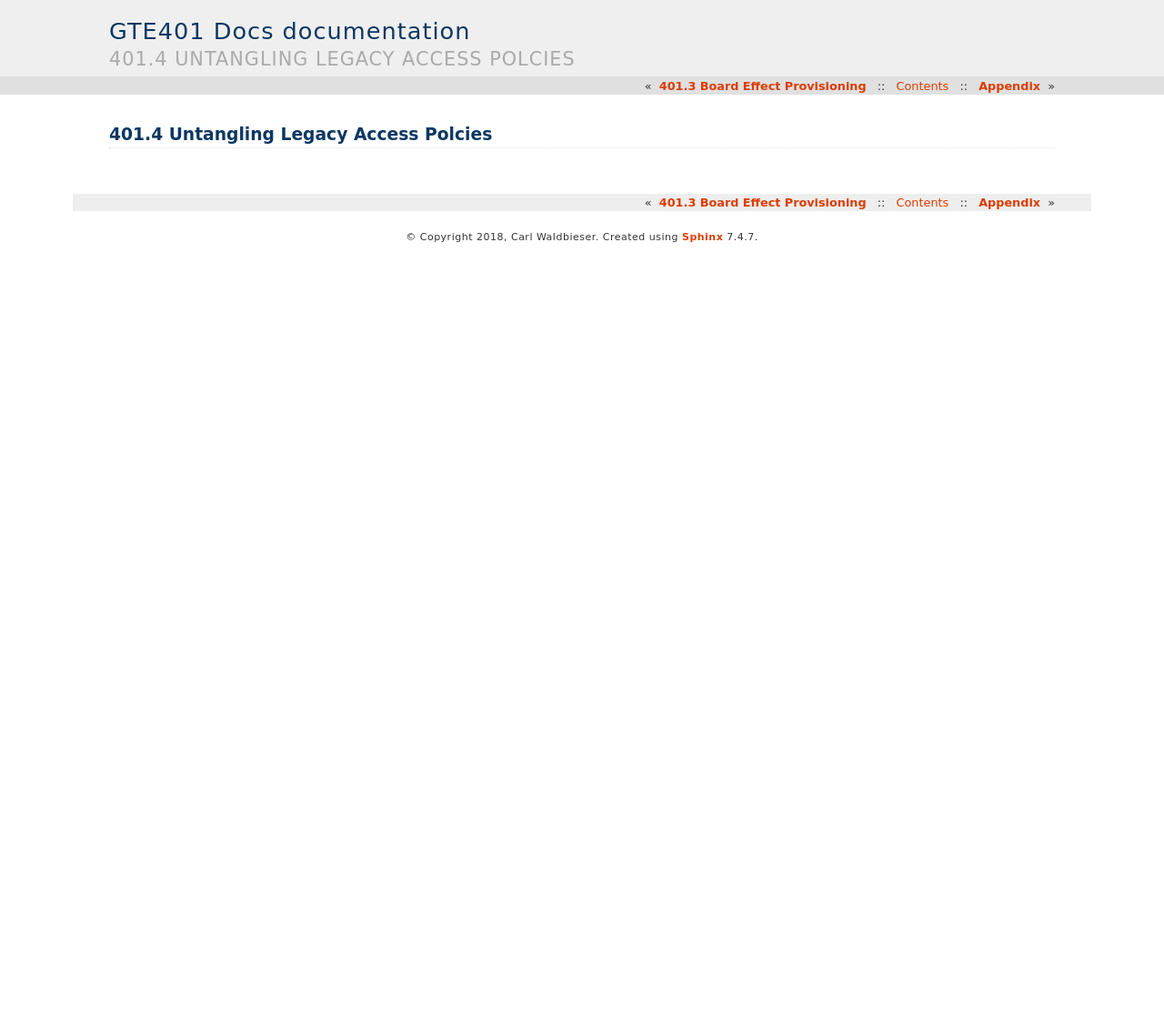
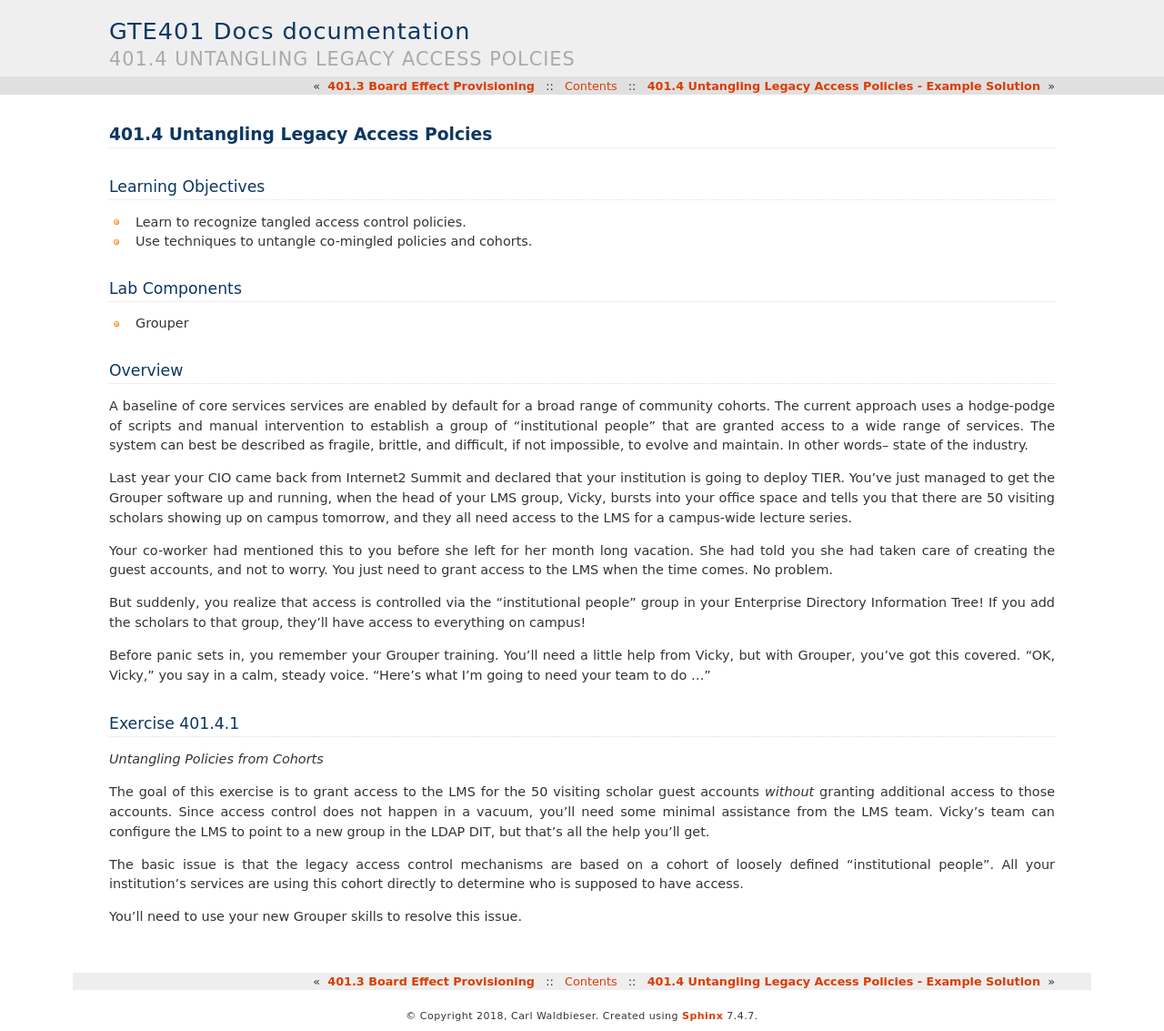
Before and after one commit to cwaldbieser/grouper401_docs, a Sphinx documentation site: the page built from docs/401.4.rst, in a window 1280 px wide. Shown: the whole page at 91% size. Built offline with Sphinx 7.4.7, drawn with Linux system fonts in a browser that asks for light colours; before the commit the page ends 900 px from its top, so only the background shows below that.

Commit message:
Added 401.4.

```diff
--- /dev/null
+++ b/docs/401.4-example-solution.rst
@@ -0,0 +1,25 @@
+
+==========================================================
+401.4 Untangling Legacy Access Policies - Example Solution
+==========================================================
+
+The follwing solution uses techniques demonstrated in the other 401 series
+labs in order to create an independent policy for the LMS service.
+
+#. Use Grouper Loader to import existing LDAP cohort group into a "community
+   members" reference group-- `ref:legacy:community_members`
+#. Add loader job to populate `communtiy_members` from
+   `cn=community_members,ou=groups,dc=example,dc=edu`.
+#. Run loader job to import members into reference group.
+#. Create a Grouper service folder for the LMS with a policy for LMS
+   authorization: `app:lms:lms_authorize|allow|deny`
+#. Add the "institutional people" reference group, `ref:community_members`,
+    to the allow policy for the LMS, `app:lms:lms_allow`.
+#. Create `app:lms:ref:visiting_scholars`.  Import the NetIDs for the visiting
+   scholors into this reference group.
+#. Add `visiting_scholars` to `lms_allow`.
+#. Provision this policy to a new group in the LDAP DIT that the LMS group can
+   use to allow access to the service.
+
+Congrats!  You are now a certified Grouper Guru associate level 1!
+And remember nothing gets'em going like chum!
--- a/docs/401.4.rst
+++ b/docs/401.4.rst
@@ -1,3 +1,65 @@
 ======================================
 401.4 Untangling Legacy Access Polcies
 ======================================
+
+-------------------
+Learning Objectives
+-------------------
+
+* Learn to recognize tangled access control policies.
+* Use techniques to untangle co-mingled policies and cohorts.
+
+--------------
+Lab Components
+--------------
+
+* Grouper
+
+--------
+Overview
+--------
+
+A baseline of core services services are enabled by default for a broad range of
+community cohorts.  The current approach uses a hodge-podge of scripts and
+manual intervention to establish a group of "institutional people" that are
+granted access to a wide range of services.  The system can best be described as
+fragile, brittle, and difficult, if not impossible, to evolve and maintain.  In
+other words-- state of the industry.
+
+Last year your CIO came back from Internet2 Summit and declared that your
+institution is going to deploy TIER.  You've just managed to get the Grouper
+software up and running, when the head of your LMS group, Vicky, bursts into your
+office space and tells you that there are 50 visiting scholars showing up on
+campus tomorrow, and they all need access to the LMS for a campus-wide lecture
+series.
+
+Your co-worker had mentioned this to you before she left for her month long
+vacation.  She had told you she had taken care of creating the guest accounts,
+and not to worry.  You just need to grant access to the LMS when the time comes.
+No problem.
+
+But suddenly, you realize that access is controlled via the "institutional
+people" group in your Enterprise Directory Information Tree!  If you add the
+scholars to that group, they'll have access to everything on campus!
+
+Before panic sets in, you remember your Grouper training.  You'll need a little
+help from Vicky, but with Grouper, you've got this covered.  "OK, Vicky," you say
+in a calm, steady voice.  "Here's what I'm going to need your team to do ..."
+
+----------------
+Exercise 401.4.1
+----------------
+
+*Untangling Policies from Cohorts*
+
+The goal of this exercise is to grant access to the LMS for the 50 visiting
+scholar guest accounts *without* granting additional access to those accounts.
+Since access control does not happen in a vacuum, you'll need some minimal
+assistance from the LMS team.  Vicky's team can configure the LMS to point to a
+new group in the LDAP DIT, but that's all the help you'll get.
+
+The basic issue is that the legacy access control mechanisms are based on a
+cohort of loosely defined "institutional people".  All your institution's services
+are using this cohort directly to determine who is supposed to have access.
+
+You'll need to use your new Grouper skills to resolve this issue.
--- a/docs/index.rst
+++ b/docs/index.rst
@@ -16,6 +16,7 @@ Welcome to GTE401 Docs's documentation!
    401.2
    401.3
    401.4
+   401.4-example-solution
    appendix
 
 Indices and tables
```
